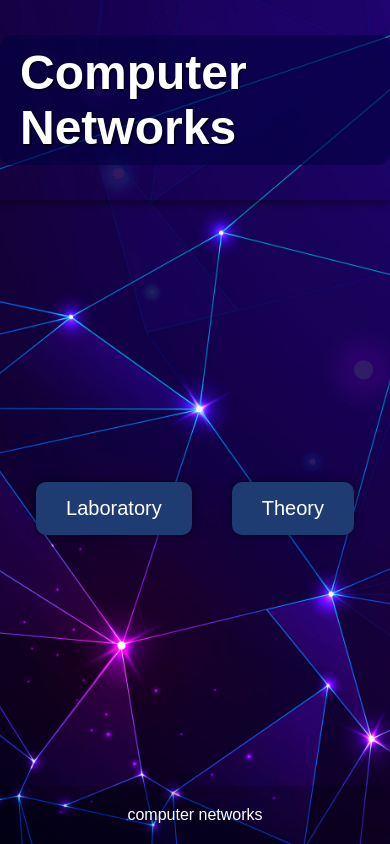
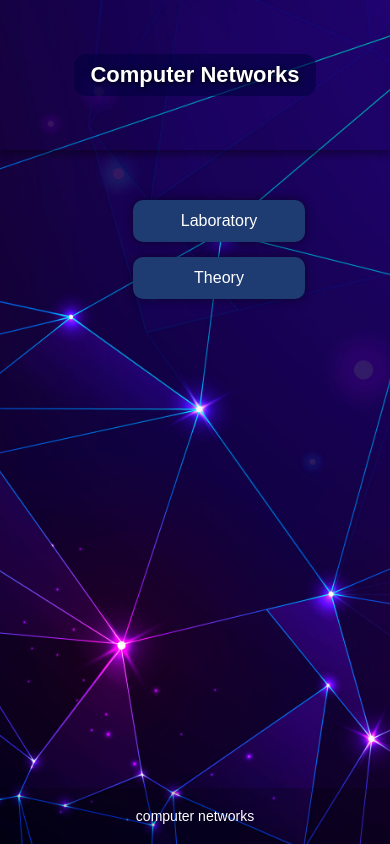
Before and after one commit to Deva-1209/com-net, a plain HTML site: page index.html in a window 390 px wide. Drawn offline with Linux system fonts and the light colour scheme.

Commit message:
changes made for viewing

```diff
--- a/Lab/lab.css
+++ b/Lab/lab.css
@@ -1,3 +1,4 @@
+/* Base Styles */
 body {
   font-family: Arial, sans-serif;
   margin: 0;
@@ -6,6 +7,7 @@ body {
   color: #ffffff;
 }
 
+/* Header */
 header {
   background-image: url('images/header.jpg');
   background-size: cover;
@@ -22,23 +24,29 @@ body {
   font-size: 48px;
   font-weight: bold;
   color: #ffffff;
-      background-color: rgba(48, 3, 44, 0.7); /* Optional overlay for readability */
+  background-color: rgba(48, 3, 44, 0.7); /* Overlay for readability */
   padding: 10px 20px;
   border-radius: 10px;
 }
 
+/* Container */
 .container {
   padding: 40px;
   display: flex;
   justify-content: center;
 }
 
+/* Table */
 table {
-      width: 80%;
+  width: 100%;
+  max-width: 1000px;
   border-collapse: collapse;
   background: linear-gradient(to right, #6a1b9a, #9c27b0);
   box-shadow: 0 0 15px rgba(0, 0, 0, 0.4);
   border: 2px solid #fff;
+  margin: 0 20px;
+  overflow-x: auto;
+  display: block;
 }
 
 th, td {
@@ -63,3 +71,40 @@ body {
 th:last-child, td:last-child {
   width: 70%;
 }
+
+/* Responsive Design */
+@media screen and (max-width: 768px) {
+  header {
+    height: 140px;
+    padding: 0 20px;
+  }
+
+  header h2 {
+    font-size: 28px;
+    padding: 8px 16px;
+  }
+
+  th, td {
+    font-size: 18px;
+    padding: 10px;
+  }
+
+  .container {
+    padding: 20px;
+  }
+}
+
+@media screen and (max-width: 480px) {
+  header h2 {
+    font-size: 22px;
+    padding: 6px 12px;
+  }
+
+  th, td {
+    font-size: 16px;
+  }
+
+  table {
+    font-size: 16px;
+  }
+}
--- a/Theory/theory.css
+++ b/Theory/theory.css
@@ -7,7 +7,7 @@ body {
 }
 
 header {
-  background-image: url('https://images.unsplash.com/photo-1451187580459-43490279c0fa?w=600&auto=format&fit=crop&q=60&ixlib=rb-4.1.0&ixid=M3wxMjA3fDB8MHxzZWFyY2h8NHx8bmV0d29ya3xlbnwwfHwwfHx8MA%3D%3D');
+  background-image: url('https://images.unsplash.com/photo-1451187580459-43490279c0fa?w=600&auto=format&fit=crop&q=60');
   background-size: cover;
   background-position: center;
   background-repeat: no-repeat;
@@ -22,7 +22,7 @@ header h2 {
   font-size: 48px;
   font-weight: bold;
   color: #ffffff;
-  background-color: rgba(0, 0, 64, 0.6); /* Adjusted overlay for blue theme */
+  background-color: rgba(0, 0, 64, 0.6);
   padding: 10px 20px;
   border-radius: 10px;
 }
@@ -36,9 +36,10 @@ header h2 {
 table {
   width: 80%;
   border-collapse: collapse;
-  background: linear-gradient(to right, #0f2027, #203a43, #2c5364); /* Blue table gradient */
+  background: linear-gradient(to right, #0f2027, #203a43, #2c5364);
   box-shadow: 0 0 15px rgba(0, 0, 0, 0.4);
   border: 2px solid #fff;
+  margin-bottom: 40px;
 }
 
 th, td {
@@ -49,10 +50,11 @@ th, td {
   font-size: 24px;
   color: #ffffff;
   background-color: transparent;
+  vertical-align: top;
 }
 
 th {
-  background-color: rgba(0, 0, 64, 0.8); /* Blueish heading background */
+  background-color: rgba(0, 0, 64, 0.8);
   color: #fff;
 }
 
@@ -63,3 +65,31 @@ th:first-child, td:first-child {
 th:last-child, td:last-child {
   width: 70%;
 }
+
+/* 🖼️ Make Images Responsive Inside Table */
+td img {
+  max-width: 100%;
+  height: auto;
+  display: block;
+  margin: 10px 0;
+  border-radius: 8px;
+}
+
+/* 📱 Responsive Table for Mobile */
+@media (max-width: 768px) {
+  table {
+    display: block;
+    overflow-x: auto;
+    white-space: nowrap;
+  }
+
+  header h2 {
+    font-size: 32px;
+    padding: 8px 16px;
+  }
+
+  th, td {
+    font-size: 18px;
+    padding: 10px;
+  }
+}
--- a/style.css
+++ b/style.css
@@ -14,39 +14,41 @@ body {
 }
 
 header {
-
   background-size: cover;
   background-position: center;
   background-repeat: no-repeat;
   height: 200px;
   display: flex;
-  align-items:center;
+  align-items: center;
   justify-content: center;
   box-shadow: 0 4px 8px rgba(0, 0, 0, 0.4);
 }
 
-header h1, header h2 {
+header h1 {
   font-size: 48px;
   font-weight: bold;
   background: rgba(0, 0, 64, 0.6);
   padding: 10px 20px;
   border-radius: 12px;
-  text-shadow: 1px 1px 2px black;
+  text-shadow: 1px 1px 5px black;
 }
 
+/* Content Section */
 .content {
   flex: 1;
   display: flex;
   flex-direction: column;
   align-items: center;
-  justify-content: center;
-  padding: 40px;
+  padding: 40px 20px;
 }
 
+/* Navigation Buttons */
 .nav-buttons {
   margin-top: 30px;
   display: flex;
-  gap: 40px;
+  flex-wrap: wrap;
+  justify-content: center;
+  gap: 20px;
 }
 
 .nav-buttons a {
@@ -64,30 +66,78 @@ header h1, header h2 {
   background-color: #2a5298;
 }
 
+/* Table Styling */
 table {
-  width: 80%;
+  width: 100%;
+  max-width: 1000px;
+  margin-top: 40px;
   border-collapse: collapse;
   background: linear-gradient(to right, #1e3c72, #2a5298);
-  margin: 30px auto;
   box-shadow: 0 0 10px rgba(0,0,0,0.5);
+  overflow-x: auto;
+  display: block;
 }
 
 th, td {
   border: 2px solid rgba(255, 255, 255, 0.5);
-  padding: 20px;
+  padding: 15px;
   font-size: 20px;
   text-align: left;
   background-color: transparent;
+  color: white;
 }
 
 th {
   background-color: rgba(10, 20, 60, 0.85);
-  color: white;
 }
 
+/* Responsive Media Queries */
+@media screen and (max-width: 768px) {
+  header {
+    height: 150px;
+    padding: 0 20px;
+  }
+
+  header h1 {
+    font-size: 28px;
+    padding: 8px 16px;
+  }
+
+  .nav-buttons a {
+    font-size: 16px;
+    padding: 12px 24px;
+  }
+
+  th, td {
+    font-size: 16px;
+    padding: 10px;
+  }
+
+  .content {
+    padding: 20px;
+  }
+}
+
+@media screen and (max-width: 480px) {
+  header h1 {
+    font-size: 22px;
+  }
+
+  .nav-buttons {
+    flex-direction: column;
+    gap: 15px;
+  }
+
+  .nav-buttons a {
+    width: 100%;
+    text-align: center;
+  }
+}
+
+/* Optional Footer */
 footer {
   text-align: center;
   padding: 20px;
   background-color: rgba(0,0,0,0.2);
-  font-size: 16px;
+  font-size: 14px;
 }
```
Lines whose indentation alone changed are shown as unchanged.
